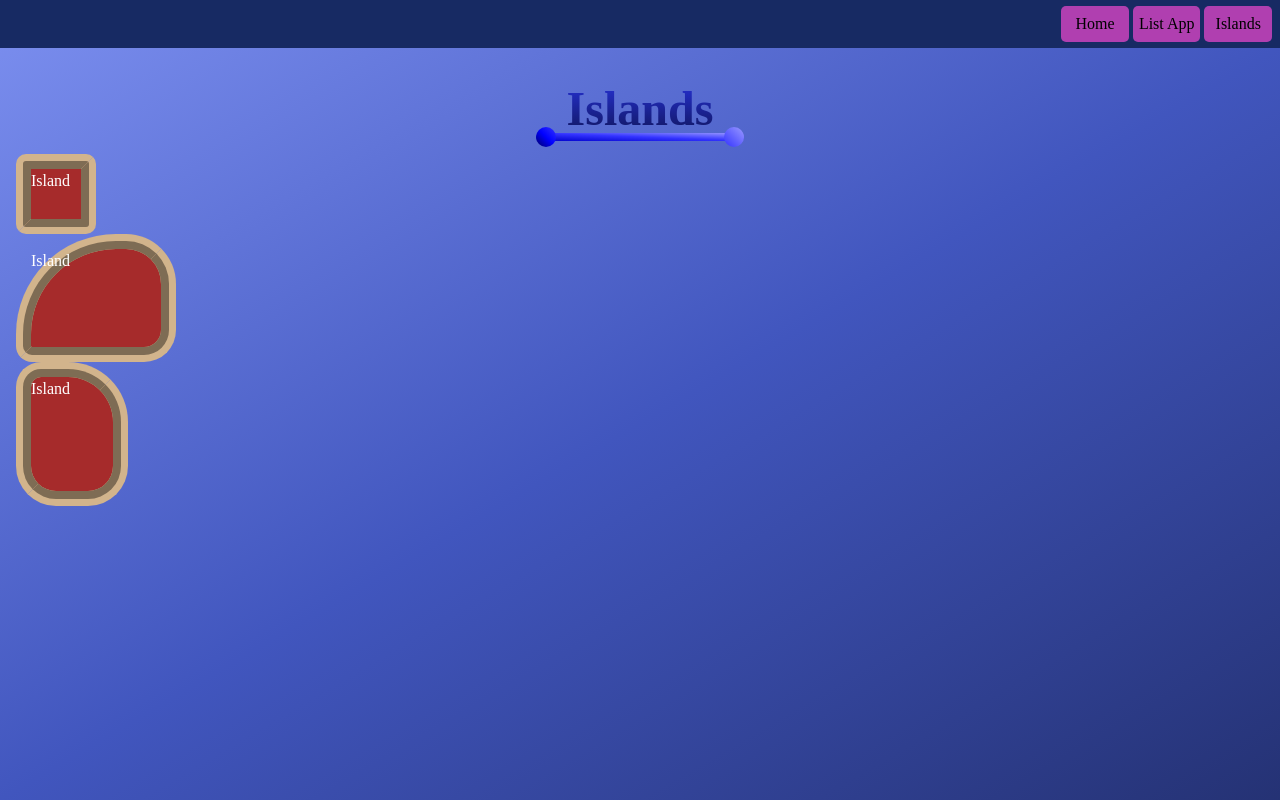
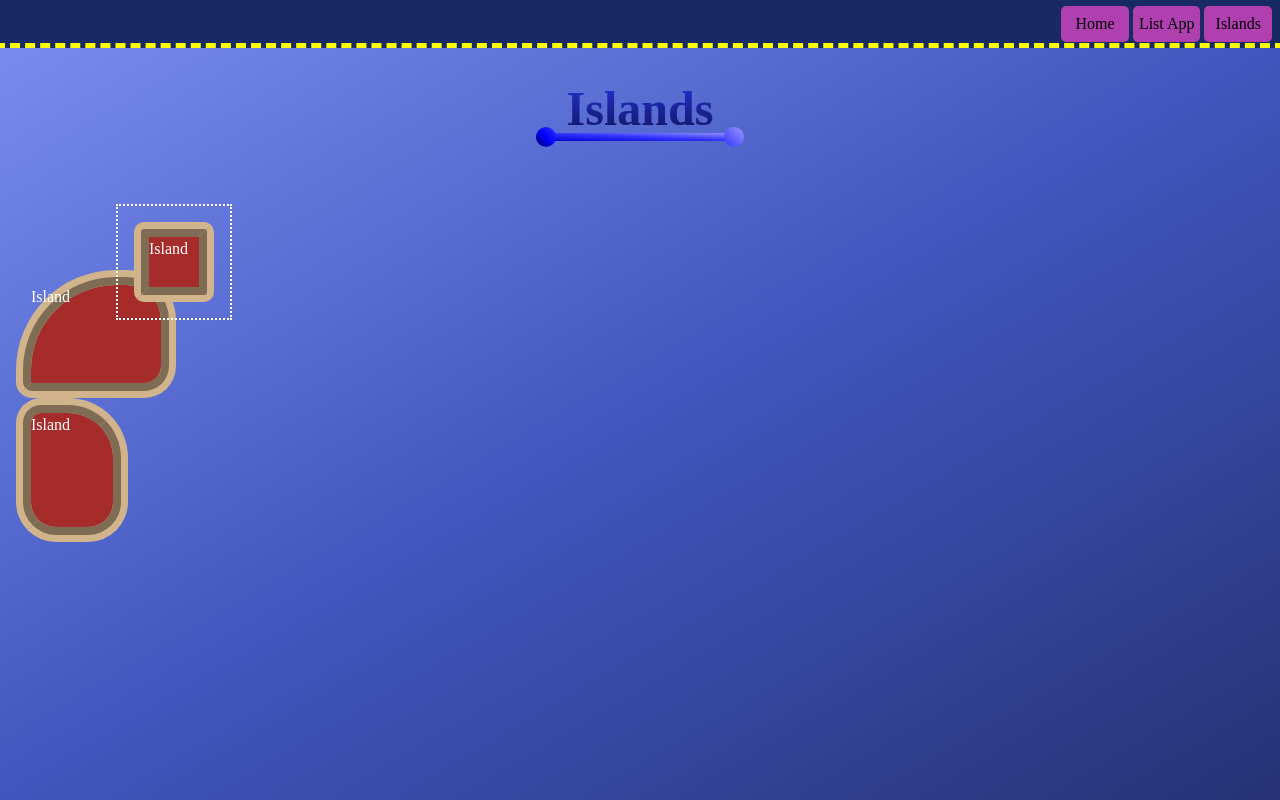
Before and after one commit to franco-ortega/workshop, a Next.js app: page /islands in a window 1280 px wide. Built offline with nearby package versions, Linux system fonts and the light colour scheme.

Commit message:
create IslandBox to customize position of islands

```diff
--- a/app/islands/page.js
+++ b/app/islands/page.js
@@ -1,6 +1,7 @@
 'use client';
 
 import Island from '@/components/Island/Island';
+import IslandBox from '@/components/IslandBox/IslandBox';
 import styles from './page.module.css';
 
 export default function Islands() {
@@ -28,6 +29,7 @@ export default function Islands() {
 		width: '7rem',
 		height: '9rem',
 	};
+
 	return (
 		<div className={styles.page}>
 			<header className={styles.header}>
@@ -40,7 +42,9 @@ export default function Islands() {
 			</header>
 			<main>
 				<div>
-					<Island {...testIsland} />
+					<IslandBox inset={'50px 0px 0px 100px'}>
+						<Island {...testIsland} />
+					</IslandBox>
 					<Island {...island1} />
 					<Island {...island2} />
 				</div>
--- a/app/islands/page.module.css
+++ b/app/islands/page.module.css
@@ -2,6 +2,8 @@
 	background: var(--bkgd-gradient-island);
 	height: var(--page-height);
 	padding: 1rem;
+
+	outline: 5px yellow dashed;
 }
 
 .header {
--- /dev/null
+++ b/components/IslandBox/IslandBox.jsx
@@ -0,0 +1,9 @@
+import styles from './IslandBox.module.css';
+
+export default function IslandBox({ inset, children }) {
+	return (
+		<div className={styles.IslandBox} style={{ inset }}>
+			{children}
+		</div>
+	);
+}
--- /dev/null
+++ b/components/IslandBox/IslandBox.module.css
@@ -0,0 +1,6 @@
+.IslandBox {
+	border: 2px dotted white;
+	padding: 1rem;
+	width: fit-content;
+	position: relative;
+}
```
